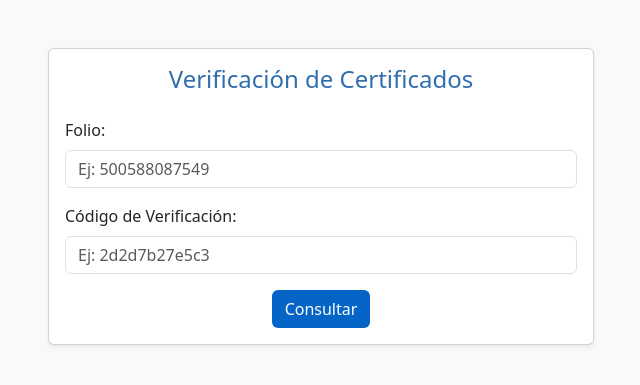
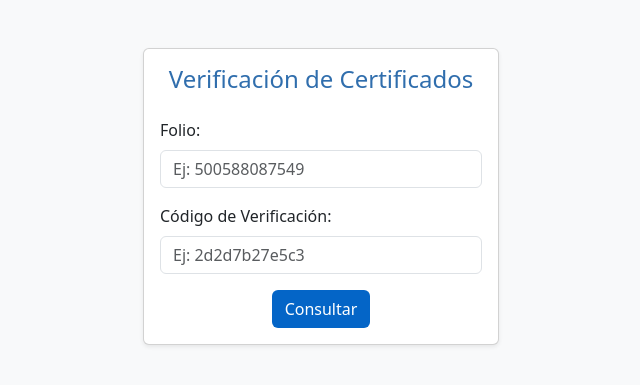
Before and after one commit to webverificador/OFICINA-INTERNET, a Flask app: page / in a window 1280 px wide. Shown: the top 385 px of the page, without its empty margins (319-959 px from the left). Run offline with Flask 3, Linux system fonts and the light colour scheme.

Commit message:
Update index.html

```diff
--- a/templates/index.html
+++ b/templates/index.html
@@ -8,7 +8,7 @@
 <body class="bg-light">
     <div class="container mt-5">
         <div class="row justify-content-center">
-            <div class="col-md-6">
+            <div class="col-md-4 mx-auto">
                 <div class="card shadow-sm">
                     <div class="card-body">
                         <h4 class="text-center mb-4" style="color: #306ead;">Verificación de Certificados</h4>
```
